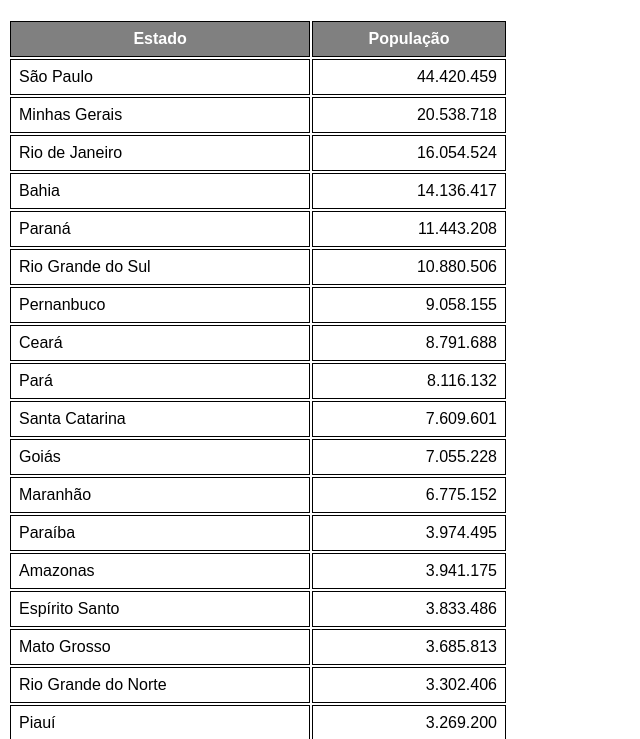
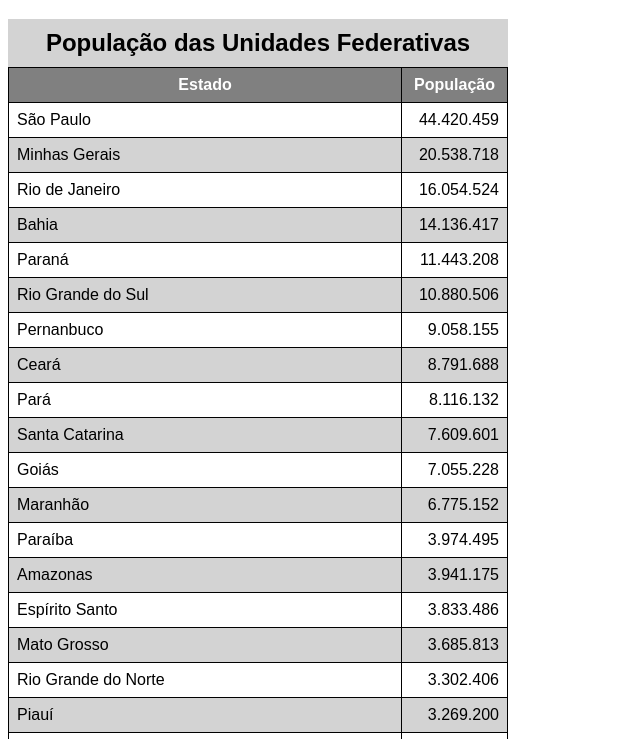
Before and after one commit to LeonnardoRuiz/html-css, a plain HTML site: page exercicios/ex 23 - tabela/tabela002.html in a window 1280 px wide. Shown: the part 61-800 px from the top of the page, without its empty margins (0-640 px from the left). Drawn offline with Linux system fonts and the light colour scheme.

Commit message:
atualizei tabela 002

```diff
--- a/exercicios/ex 23 - tabela/tabela002.html
+++ b/exercicios/ex 23 - tabela/tabela002.html
@@ -11,6 +11,7 @@
 
         table {
             width: 500px;
+            border-collapse: collapse;
         }
 
         td, th {
@@ -26,6 +27,17 @@
         .num {
             text-align: right;
         }
+
+        caption {
+            font-size: 1.5em;
+            font-weight: bold;
+            padding: 10px;
+            background-color: lightgray;
+        }
+
+        tbody > tr:nth-child(even) {
+            background-color: lightgray;
+        }
     </style>
 </head>
 <body>
@@ -34,6 +46,7 @@
         NATOMIA PARA TABELAS GRANDES
 
         TABLE
+            CAPTION
             THEAD
                 TR, TD, TH
             TBODY
@@ -43,10 +56,11 @@
     -->
 
     <table>
+        <caption>População das Unidades Federativas</caption>
         <thead>
             <tr>
-                <th>Estado</th>
-                <th>População</th>
+                <th scope="col">Estado</th>
+                <th scope="col" style="width: 60px;">População</th>
             </tr>
         </thead>
 
@@ -167,7 +181,7 @@
 
         <tfoot>
             <tr>
-                <th>Total de Habitantes</th>
+                <th scope="row">Total de Habitantes</th>
                 <td class="num"><strong>203.062.512</strong></td>
             </tr>
         </tfoot>
```
